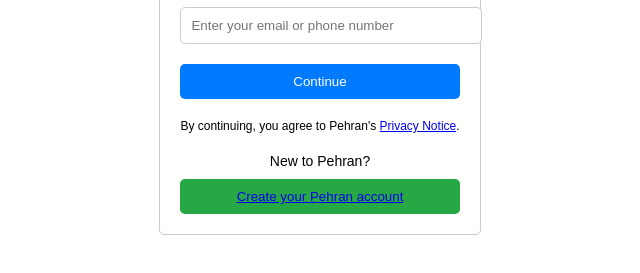
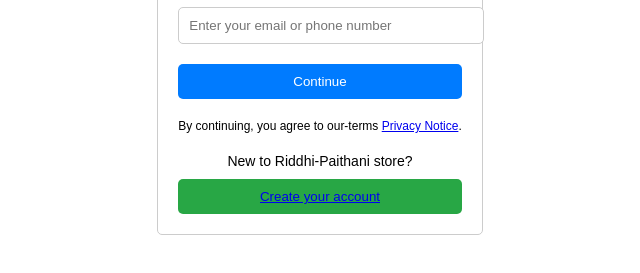
Before and after one commit to GauravGaikwad037/RIDDHI-PAITHANI, a website: page signIn.html in a window 1280 px wide. Shown: the part 337-610 px from the top of the page, without its empty margins (320-960 px from the left). Drawn offline with Linux system fonts and the light colour scheme.

Commit message:
Update signIn.html

```diff
--- a/signIn.html
+++ b/signIn.html
@@ -97,12 +97,12 @@
       <label for="emailPhone">Email or mobile phone number</label>
       <input type="text" id="emailPhone" name="emailPhone" placeholder="Enter your email or phone number">
       <button class="continue-btn">Continue</button>
-      <p class="agree-terms">By continuing, you agree to Pehran's <a href="PrivacyNotice.html">Privacy Notice</a>.</p>
+      <p class="agree-terms">By continuing, you agree to our-terms <a href="PrivacyNotice.html">Privacy Notice</a>.</p>
     </div>
     <div class="new-account-container">
-      <p class="new-to-pehran">New to Pehran?</p>
+      <p class="new-to-pehran">New to Riddhi-Paithani store?</p>
       <button class="create-account-btn">
-        <a href="register.html">Create your Pehran account</a>
+        <a href="register.html">Create your account</a>
       </button>
     </div>
   </div>
```
